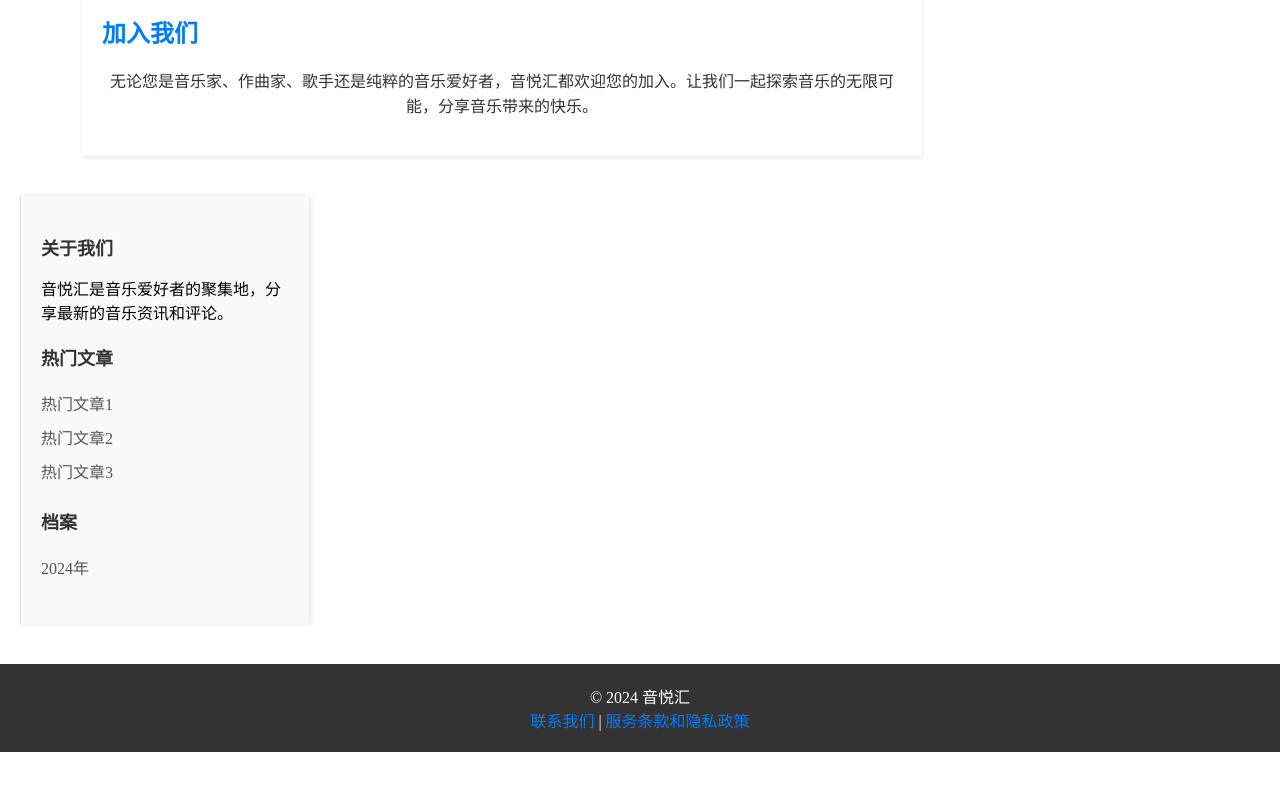
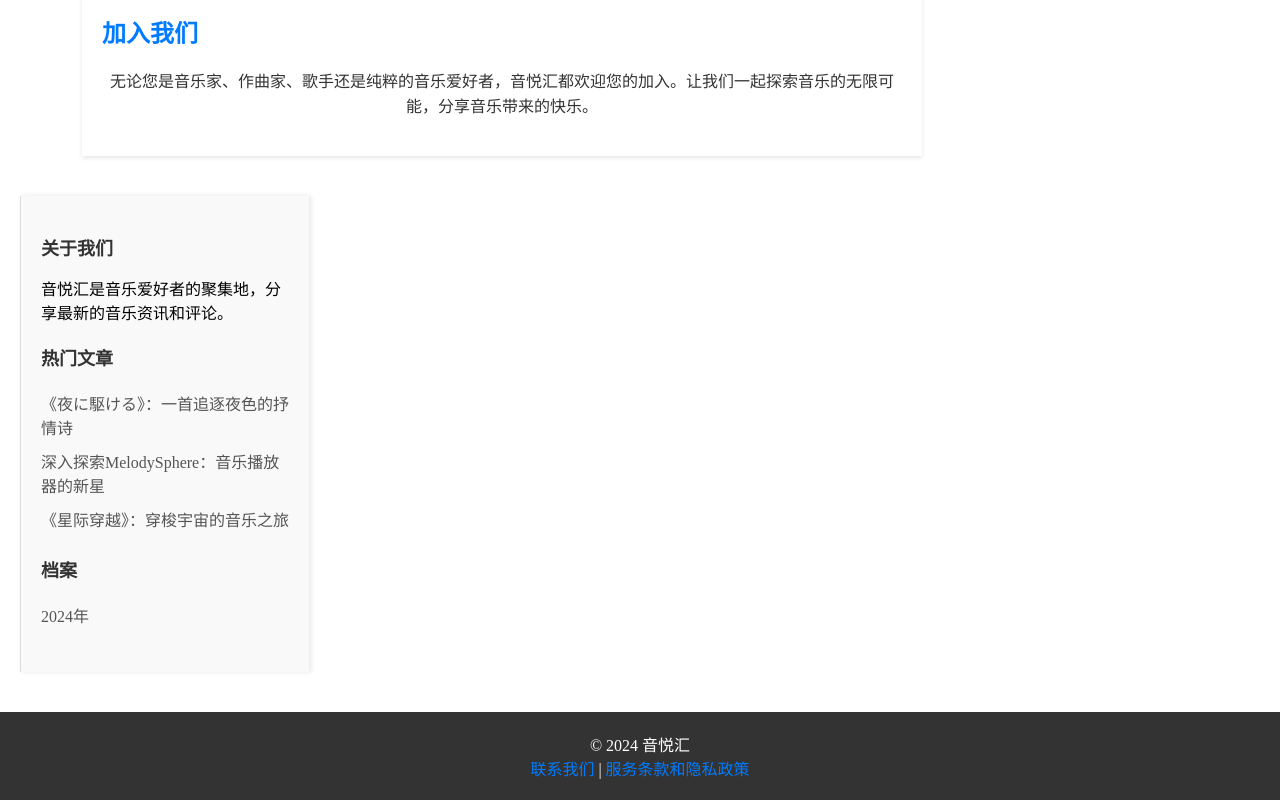
Before and after one commit to Adlinistrator/RhythmRendezvous, a website: page pages/about.html in a window 1280 px wide. Shown: the part 1338-2138 px from the top of the page. Before the commit the page ends 2090 px from the top, so only its background shows below. Drawn offline with Linux system fonts and the light colour scheme; a web font is replaced by a local one.

Commit message:
Update about.html

```diff
--- a/pages/about.html
+++ b/pages/about.html
@@ -80,10 +80,10 @@
             <div class="widget">
                 <h3>热门文章</h3>
                 <ul>
-                    <li><a href="./post_1.html">热门文章1</a></li>
-                    <li><a href="./post_2.html">热门文章2</a></li>
-                    <li><a href="./post_3.html">热门文章3</a></li>
-                    <!-- 更多热门文章链接 -->
+                  <li><a href="./post_1.html">《夜に駆ける》：一首追逐夜色的抒情诗</a></li>
+                  <li><a href="./post_2.html">深入探索MelodySphere：音乐播放器的新星</a></li>
+                  <li><a href="./post_3.html">《星际穿越》：穿梭宇宙的音乐之旅</a></li>
+                  <!-- 更多热门文章链接 -->
                 </ul>
             </div>
             <div class="widget">
```
